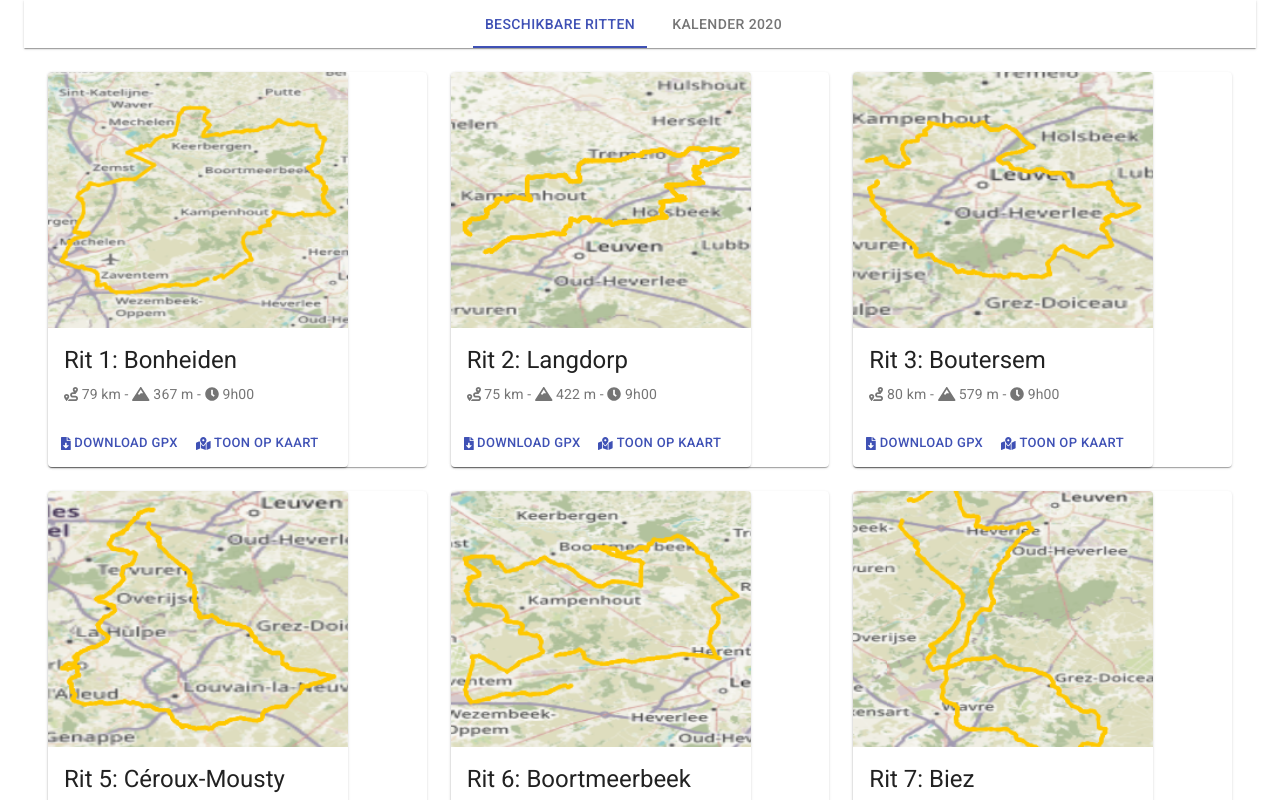
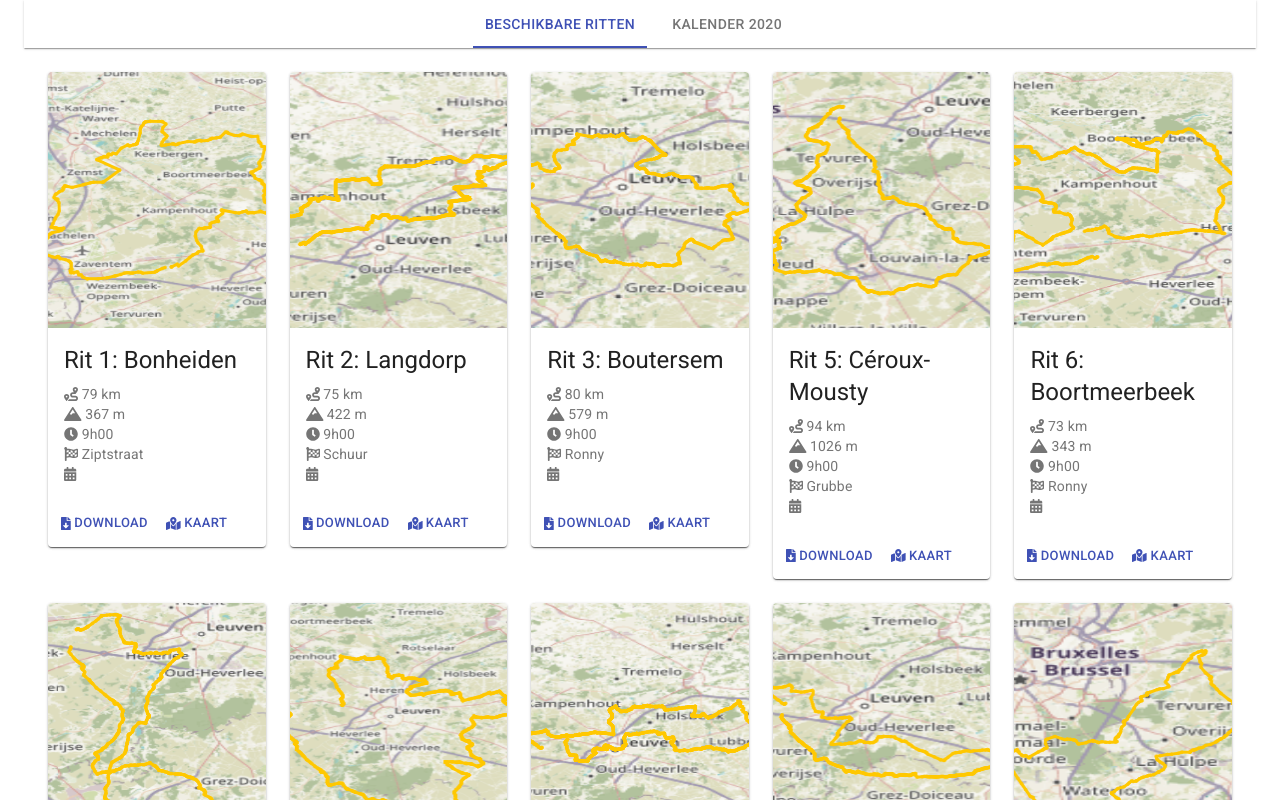
Before and after one commit to PissedCapslock/blosom-kalender, a React (Create React App) app: page / in a window 1280 px wide. Shown: the top 800 px of the page. Built offline with nearby package versions, Linux system fonts and the light colour scheme.

Commit message:
minor ui tweaks

```diff
--- a/public/resources/ritten.json
+++ b/public/resources/ritten.json
@@ -3,6 +3,7 @@
         "ritnummer": "49",
         "naam": "Ottignies",
         "vertrek": "8h30",
+        "finish": "Bosberg",
         "afstand": 104,
         "hoogtemeters": 1302,
         "gpx": "resources/gpx/Rit49-Ottignies-BlosomHerenA.gpx",
@@ -12,6 +13,7 @@
         "ritnummer": "25",
         "naam": "Spy",
         "vertrek": "7h30",
+        "finish": "Grubbe",
         "afstand": 127,
         "hoogtemeters": 1279,
         "gpx": "resources/gpx/Rit25-Spy-BlosomHerenA.gpx",
@@ -21,6 +23,7 @@
         "ritnummer": "38",
         "naam": "Piétrain",
         "vertrek": "9h00",
+        "finish": "Grubbe",
         "afstand": 91,
         "hoogtemeters": 890,
         "gpx": "resources/gpx/Rit38-Pietrain-BlosomHerenA.gpx",
@@ -30,6 +33,7 @@
         "ritnummer": "24",
         "naam": "Landen",
         "vertrek": "8h00",
+        "finish": "Grubbe",
         "afstand": 117,
         "hoogtemeters": 879,
         "gpx": "resources/gpx/Rit24-Landen-BlosomHerenA.gpx",
@@ -39,6 +43,7 @@
         "ritnummer": "28",
         "naam": "Namen",
         "vertrek": "7h30",
+        "finish": "Grubbe",
         "afstand": 153,
         "hoogtemeters": 1690,
         "gpx": "resources/gpx/Rit28-Namen-BlosomHerenA.gpx",
@@ -48,6 +53,7 @@
         "ritnummer": "29",
         "naam": "Lier",
         "vertrek": "9h00",
+        "finish": "Schuur",
         "afstand": 82,
         "hoogtemeters": 342,
         "gpx": "resources/gpx/Rit29-Lier-BlosomHerenA.gpx",
@@ -57,6 +63,7 @@
         "ritnummer": "39",
         "naam": "Bloesemrit naar Ransberg",
         "vertrek": "9h00",
+        "finish": "Bertembos",
         "afstand": 94,
         "hoogtemeters": 757,
         "gpx": "resources/gpx/Rit39-BloesemritNaarRansberg-BlosomHerenA.gpx",
@@ -66,6 +73,7 @@
         "ritnummer": "27",
         "naam": "Hoei",
         "vertrek": "7h30",
+        "finish": "Grubbe",
         "afstand": 169,
         "hoogtemeters": 1753,
         "gpx": "resources/gpx/Rit27-Hoei-BlosomHerenA.gpx",
@@ -75,6 +83,7 @@
         "ritnummer": "45",
         "naam": "Schulen",
         "vertrek": "8h00",
+        "finish": "Ronny",
         "afstand": 115,
         "hoogtemeters": 670,
         "gpx": "resources/gpx/Rit45-Schulen-BlosomHerenA.gpx",
@@ -84,6 +93,7 @@
         "ritnummer": "50",
         "naam": "Bomal",
         "vertrek": "9h00",
+        "finish": "Grubbe",
         "afstand": 90,
         "hoogtemeters": 855,
         "gpx": "resources/gpx/Rit50-Bomal-BlosomHerenA.gpx",
@@ -93,6 +103,7 @@
         "ritnummer": "52",
         "naam": "St.-Géry",
         "vertrek": "8h30",
+        "finish": "Grubbe",
         "afstand": 109,
         "hoogtemeters": 1315,
         "gpx": "resources/gpx/Rit52-St-Gery-BlosomHerenA.gpx",
@@ -102,6 +113,7 @@
         "ritnummer": "3",
         "naam": "Boutersem",
         "vertrek": "9h00",
+        "finish": "Ronny",
         "afstand": 80,
         "hoogtemeters": 579,
         "gpx": "resources/gpx/Rit03-Boutersem-BlosomHerenA.gpx",
@@ -111,6 +123,7 @@
         "ritnummer": "35",
         "naam": "L'écluse",
         "vertrek": "9h00",
+        "finish": "Bosberg",
         "afstand": 85,
         "hoogtemeters": 789,
         "gpx": "resources/gpx/Rit35-Lecluse-BlosomHerenA.gpx",
@@ -120,6 +133,7 @@
         "ritnummer": "11",
         "naam": "Tienen",
         "vertrek": "9h00",
+        "finish": "Grubbe",
         "afstand": 77,
         "hoogtemeters": 656,
         "gpx": "resources/gpx/Rit11-Tienen-BlosomHerenA.gpx",
@@ -129,6 +143,7 @@
         "ritnummer": "6",
         "naam": "Boortmeerbeek",
         "vertrek": "9h00",
+        "finish": "Ronny",
         "afstand": 73,
         "hoogtemeters": 343,
         "gpx": "resources/gpx/Rit06-Boortmeerbeek-BlosomHerenA.gpx",
@@ -138,6 +153,7 @@
         "ritnummer": "43",
         "naam": "Steenhuffel",
         "vertrek": "9h00",
+        "finish": "Schuur",
         "afstand": 87,
         "hoogtemeters": 354,
         "gpx": "resources/gpx/Rit43-Steenhuffel-BlosomHerenA.gpx",
@@ -147,6 +163,7 @@
         "ritnummer": "33",
         "naam": "Westerlo",
         "vertrek": "8h30",
+        "finish": "Ronny",
         "afstand": 100,
         "hoogtemeters": 427,
         "gpx": "resources/gpx/Rit33-Westerlo-BlosomHerenA.gpx",
@@ -156,6 +173,7 @@
         "ritnummer": "22",
         "naam": "Averbode",
         "vertrek": "8h30",
+        "finish": "Ronny",
         "afstand": 99,
         "hoogtemeters": 446,
         "gpx": "resources/gpx/Rit22-Averbode-BlosomHerenA.gpx",
@@ -165,6 +183,7 @@
         "ritnummer": "46",
         "naam": "Geraardsbergen",
         "vertrek": "7h30",
+        "finish": "Niet standaard",
         "afstand": 130,
         "hoogtemeters": 1447,
         "gpx": "resources/gpx/Rit46-Geraardsbergen-BlosomHerenA.gpx",
@@ -174,6 +193,7 @@
         "ritnummer": "51",
         "naam": "Zoutleeuw",
         "vertrek": "8h00",
+        "finish": "Tomme",
         "afstand": 119,
         "hoogtemeters": 905,
         "gpx": "resources/gpx/Rit51-Zoutleeuw-BlosomHerenA.gpx",
@@ -183,6 +203,7 @@
         "ritnummer": "59",
         "naam": "Merchtem",
         "vertrek": "9h00",
+        "finish": "Ziptstraat",
         "afstand": 94,
         "hoogtemeters": 639,
         "gpx": "resources/gpx/Rit59-Merchtem-BlosomHerenA.gpx",
@@ -192,6 +213,7 @@
         "ritnummer": "53",
         "naam": "Tessenderlo",
         "vertrek": "9h00",
+        "finish": "Schuur",
         "afstand": 91,
         "hoogtemeters": 568,
         "gpx": "resources/gpx/Rit53-Tessenderlo-BlosomHerenA.gpx",
@@ -201,6 +223,7 @@
         "ritnummer": "36",
         "naam": "Vertrijk",
         "vertrek": "9h00",
+        "finish": "Bertembos",
         "afstand": 94,
         "hoogtemeters": 716,
         "gpx": "resources/gpx/Rit36-Vertrijk-BlosomHerenA.gpx",
@@ -210,6 +233,7 @@
         "ritnummer": "5",
         "naam": "Céroux-Mousty",
         "vertrek": "9h00",
+        "finish": "Grubbe",
         "afstand": 94,
         "hoogtemeters": 1026,
         "gpx": "resources/gpx/Rit05-Ceroux-mousty-BlosomHerenA.gpx",
@@ -219,6 +243,7 @@
         "ritnummer": "19",
         "naam": "Vissenaken",
         "vertrek": "8h30",
+        "finish": "Ronny",
         "afstand": 106,
         "hoogtemeters": 746,
         "gpx": "resources/gpx/Rit19-Vissenaken-BlosomHerenA.gpx",
@@ -228,6 +253,7 @@
         "ritnummer": "14",
         "naam": "Horst",
         "vertrek": "9h00",
+        "finish": "Botanica",
         "afstand": 67,
         "hoogtemeters": 348,
         "gpx": "resources/gpx/Rit14-Horst-BlosomHerenA.gpx",
@@ -237,6 +263,7 @@
         "ritnummer": "41",
         "naam": "Rit van 1000 hoogtemeters",
         "vertrek": "9h00",
+        "finish": "Tomme",
         "afstand": 86,
         "hoogtemeters": 1071,
         "gpx": "resources/gpx/Rit41-RitVan1000Hoogtemeters-BlosomHerenA.gpx",
@@ -246,6 +273,7 @@
         "ritnummer": "54",
         "naam": "Nijvel",
         "vertrek": "8h00",
+        "finish": "Ziptstraat",
         "afstand": 113,
         "hoogtemeters": 1336,
         "gpx": "resources/gpx/Rit54-Nijvel-BlosomHerenA.gpx",
@@ -255,6 +283,7 @@
         "ritnummer": "40",
         "naam": "Panoramisch Pajottenland",
         "vertrek": "7h30",
+        "finish": "Bosberg",
         "afstand": 121,
         "hoogtemeters": 1248,
         "gpx": "resources/gpx/Rit40-PanoramischPajottenland-BlosomHerenA.gpx",
@@ -264,6 +293,7 @@
         "ritnummer": "10",
         "naam": "Rillaar",
         "vertrek": "9h00",
+        "finish": "Bertembos",
         "afstand": 84,
         "hoogtemeters": 631,
         "gpx": "resources/gpx/Rit10-Rillaar-BlosomHerenA.gpx",
@@ -273,6 +303,7 @@
         "ritnummer": "34",
         "naam": "Villers-la-Ville",
         "vertrek": "8h00",
+        "finish": "Grubbe",
         "afstand": 110,
         "hoogtemeters": 1350,
         "gpx": "resources/gpx/Rit34-Villers-la-ville-BlosomHerenA.gpx",
@@ -282,6 +313,7 @@
         "ritnummer": "31",
         "naam": "Oteppe",
         "vertrek": "7h30",
+        "finish": "Tomme",
         "afstand": 142,
         "hoogtemeters": 1225,
         "gpx": "resources/gpx/Rit31-Oteppe-BlosomHerenA.gpx",
@@ -291,6 +323,7 @@
         "ritnummer": "7",
         "naam": "Biez",
         "vertrek": "9h00",
+        "finish": "Grubbe",
         "afstand": 73,
         "hoogtemeters": 827,
         "gpx": "resources/gpx/Rit07-Biez-BlosomHerenA.gpx",
@@ -300,6 +333,7 @@
         "ritnummer": "16",
         "naam": "Blanden",
         "vertrek": "9h00",
+        "finish": "Citadel",
         "afstand": 72,
         "hoogtemeters": 603,
         "gpx": "resources/gpx/Rit16-Blanden-BlosomHerenA.gpx",
@@ -309,6 +343,7 @@
         "ritnummer": "2",
         "naam": "Langdorp",
         "vertrek": "9h00",
+        "finish": "Schuur",
         "afstand": 75,
         "hoogtemeters": 422,
         "gpx": "resources/gpx/Rit02-Langdorp-BlosomHerenA.gpx",
@@ -318,6 +353,7 @@
         "ritnummer": "55",
         "naam": "Bobbejaanland",
         "vertrek": "7h30",
+        "finish": "Ronny",
         "afstand": 130,
         "hoogtemeters": 502,
         "gpx": "resources/gpx/Rit55-Bobbejaanland-BlosomHerenA.gpx",
@@ -327,6 +363,7 @@
         "ritnummer": "23",
         "naam": "Gijmel",
         "vertrek": "8h30",
+        "finish": "Ronny",
         "afstand": 100,
         "hoogtemeters": 403,
         "gpx": "resources/gpx/Rit23-Gijmel-BlosomHerenA.gpx",
@@ -336,6 +373,7 @@
         "ritnummer": "1",
         "naam": "Bonheiden",
         "vertrek": "9h00",
+        "finish": "Ziptstraat",
         "afstand": 79,
         "hoogtemeters": 367,
         "gpx": "resources/gpx/Rit01-Bonheiden-BlosomHerenA.gpx",
@@ -345,6 +383,7 @@
         "ritnummer": "21",
         "naam": "Kerkom",
         "vertrek": "9h00",
+        "finish": "Ronny",
         "afstand": 72,
         "hoogtemeters": 453,
         "gpx": "resources/gpx/Rit21-Kerkom-BlosomHerenA.gpx",
@@ -354,6 +393,7 @@
         "ritnummer": "32",
         "naam": "Orp-Jauche BK",
         "vertrek": "9h00",
+        "finish": "Tomme",
         "afstand": 93,
         "hoogtemeters": 886,
         "gpx": "resources/gpx/Rit32-Orp-jaucheBk-BlosomHerenA.gpx",
@@ -363,6 +403,7 @@
         "ritnummer": "17",
         "naam": "Nieuwrode",
         "vertrek": "9h00",
+        "finish": "Schuur",
         "afstand": 78,
         "hoogtemeters": 348,
         "gpx": "resources/gpx/Rit17-Nieuwrode-BlosomHerenA.gpx",
@@ -372,6 +413,7 @@
         "ritnummer": "18",
         "naam": "Baal",
         "vertrek": "9h00",
+        "finish": "Botanica",
         "afstand": 75,
         "hoogtemeters": 369,
         "gpx": "resources/gpx/Rit18-Baal-BlosomHerenA.gpx",
@@ -381,6 +423,7 @@
         "ritnummer": "47",
         "naam": "Wolfsdonk",
         "vertrek": "9h00",
+        "finish": "Ronny",
         "afstand": 84,
         "hoogtemeters": 392,
         "gpx": "resources/gpx/Rit47-Wolfsdonk-BlosomHerenA.gpx",
@@ -390,6 +433,7 @@
         "ritnummer": "48",
         "naam": " Marche-les-Dames",
         "vertrek": "7h30",
+        "finish": "Tomme",
         "afstand": 157,
         "hoogtemeters": 1584,
         "gpx": "resources/gpx/Rit48Marche-les-dames-BlosomHerenA.gpx",
@@ -399,6 +443,7 @@
         "ritnummer": "20",
         "naam": "Jodoigne WK",
         "vertrek": "8h30",
+        "finish": "Grubbe",
         "afstand": 98,
         "hoogtemeters": 1075,
         "gpx": "resources/gpx/Rit20-JodoigneWk-BlosomHerenA.gpx",
@@ -408,6 +453,7 @@
         "ritnummer": "15",
         "naam": "Tremelo",
         "vertrek": "9h00",
+        "finish": "Ronny",
         "afstand": 87,
         "hoogtemeters": 341,
         "gpx": "resources/gpx/Rit15-Tremelo-BlosomHerenA.gpx",
@@ -417,6 +463,7 @@
         "ritnummer": "42",
         "naam": "Bourgeois",
         "vertrek": "9h00",
+        "finish": "Bosberg",
         "afstand": 81,
         "hoogtemeters": 989,
         "gpx": "resources/gpx/Rit42-Bourgeois-BlosomHerenA.gpx",
@@ -426,6 +473,7 @@
         "ritnummer": "12",
         "naam": "Waterloo",
         "vertrek": "9h00",
+        "finish": "Bosberg",
         "afstand": 80,
         "hoogtemeters": 963,
         "gpx": "resources/gpx/Rit12-Waterloo-BlosomHerenA.gpx",
@@ -435,6 +483,7 @@
         "ritnummer": "37",
         "naam": "Meensel-Kiezegem",
         "vertrek": "9h00",
+        "finish": "Grubbe",
         "afstand": 91,
         "hoogtemeters": 739,
         "gpx": "resources/gpx/Rit37-Meensel-kiezegem-BlosomHerenA.gpx",
@@ -444,6 +493,7 @@
         "ritnummer": "13",
         "naam": "Archennes",
         "vertrek": "9h00",
+        "finish": "Bertembos",
         "afstand": 78,
         "hoogtemeters": 756,
         "gpx": "resources/gpx/Rit13-Archennes-BlosomHerenA.gpx",
@@ -453,6 +503,7 @@
         "ritnummer": "44",
         "naam": "Klein-Willebroek",
         "vertrek": "9h00",
+        "finish": "Ziptstraat",
         "afstand": 82,
         "hoogtemeters": 460,
         "gpx": "resources/gpx/Rit44-Klein-willebroek-BlosomHerenA.gpx",
@@ -462,6 +513,7 @@
         "ritnummer": "8",
         "naam": "Lovenjoel",
         "vertrek": "9h00",
+        "finish": "Sigarenberg",
         "afstand": 78,
         "hoogtemeters": 653,
         "gpx": "resources/gpx/Rit08-Lovenjoel-BlosomHerenA.gpx",
@@ -471,6 +523,7 @@
         "ritnummer": "26",
         "naam": "Ronquières",
         "vertrek": "7h30",
+        "finish": "Bosberg",
         "afstand": 124,
         "hoogtemeters": 1456,
         "gpx": "resources/gpx/Rit26-Ronquieres-BlosomHerenA.gpx",
--- a/src/Rit.ts
+++ b/src/Rit.ts
@@ -2,6 +2,7 @@ export interface Rit{
     ritnummer: number,
     naam: string,
     vertrek: string,
+    finish: "Ronny" | "Schuur" | "Grubbe" | "Tomme" | "BosBerg" | "Bertembos" | "Ziptstraat" | "Botanica" | "Citadel" | "Sigarenberg" | "Niet standaard"
     afstand: number,
     hoogtemeters: number,
     gpx?: string,
--- a/src/RitOverview.tsx
+++ b/src/RitOverview.tsx
@@ -1,8 +1,8 @@
 import React from 'react';
 import { Rit } from './Rit';
 import { FontAwesomeIcon } from '@fortawesome/react-fontawesome';
-import { faFileDownload, faMountain, faRoute, faClock, faMapMarkedAlt } from '@fortawesome/free-solid-svg-icons';
-import { makeStyles, createStyles, Theme } from '@material-ui/core/styles';
+import { faFileDownload, faMountain, faRoute, faClock, faMapMarkedAlt, faFlagCheckered, faCalendarAlt } from '@fortawesome/free-solid-svg-icons';
+import { makeStyles } from '@material-ui/core/styles';
 import Paper from '@material-ui/core/Paper';
 import Grid from '@material-ui/core/Grid';
 import Card from '@material-ui/core/Card';
@@ -19,7 +19,7 @@ export interface Props {
 
 const useStyles = makeStyles({
     card: {
-        width: 300,
+        maxWidth: 300,
     },
     media: {
         height: 256,
@@ -41,6 +41,7 @@ export default function RitOverview(props: Props) {
 }
 
 function renderRit(rit: Rit, classes: Record<"card" | "media", string>) {
+    const props = rit.gpx ? { href: rit.gpx } : { disabled: true };
     return (
         <Card className={classes.card}>
             <CardActionArea>
@@ -54,22 +55,21 @@ function renderRit(rit: Rit, classes: Record<"card" | "media", string>) {
                         Rit {rit.ritnummer}: {rit.naam}
                     </Typography>
                     <Typography variant="body2" color="textSecondary" component="p">
-                        <FontAwesomeIcon icon={faRoute} />&nbsp;{rit.afstand} km -&nbsp;
-                            <FontAwesomeIcon icon={faMountain} />&nbsp;{rit.hoogtemeters} m -&nbsp;
-                            <FontAwesomeIcon icon={faClock} />&nbsp;{rit.vertrek}<br />
+                        <FontAwesomeIcon icon={faRoute} />&nbsp;{rit.afstand} km<br/>
+                            <FontAwesomeIcon icon={faMountain} />&nbsp;{rit.hoogtemeters} m<br/>
+                            <FontAwesomeIcon icon={faClock} />&nbsp;{rit.vertrek}<br/>
+                            <FontAwesomeIcon icon={faFlagCheckered} />&nbsp;{rit.finish}<br/>
+                            <FontAwesomeIcon icon={faCalendarAlt} />&nbsp;
                     </Typography>
                 </CardContent>
             </CardActionArea>
             <CardActions>
-                {rit.gpx ?
-                <Button size="small" color="primary" href={rit.gpx}>
-                    <FontAwesomeIcon icon={faFileDownload} />&nbsp;Download GPX
-                    </Button> :
-                    <Button size="small" color="primary" disabled>
-                        <FontAwesomeIcon icon={faFileDownload} />&nbsp;Download GPX
-                    </Button>}
+                <Button size="small" color="primary" {...props}>
+                    <FontAwesomeIcon icon={faFileDownload} />&nbsp;Download
+                </Button>
+                <br/>
                 <Button size="small" color="primary">
-                    <FontAwesomeIcon icon={faMapMarkedAlt} />&nbsp;Toon op kaart
+                    <FontAwesomeIcon icon={faMapMarkedAlt} />&nbsp;Kaart
                     </Button>
             </CardActions>
         </Card>
```
